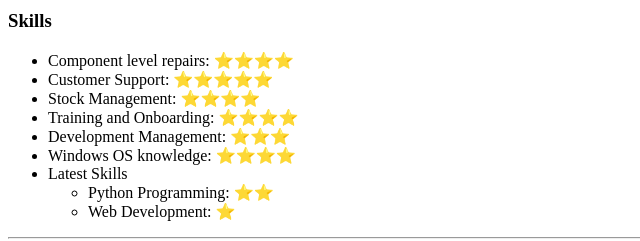
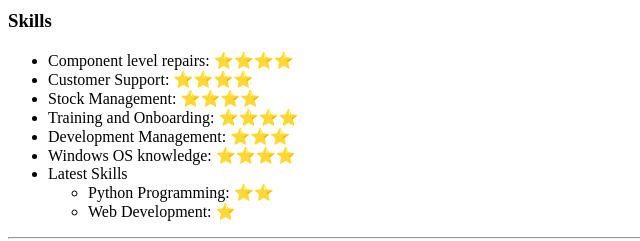
Before and after one commit to FlashiestUSB/Resume, a plain HTML site: page index.html in a window 1280 px wide. Shown: the part 1512-1753 px from the top of the page, 0-640 px from the left. Drawn offline with Linux system fonts and the light colour scheme.

Commit message:
Update index.html

```diff
--- a/index.html
+++ b/index.html
@@ -66,7 +66,7 @@
     <h3>Skills</h3>
     <ul>
         <li>Component level repairs: ⭐️⭐️⭐️⭐️</li>
-        <li>Customer Support: ⭐️⭐️⭐️⭐️⭐️</li>
+        <li>Customer Support: ⭐️⭐️⭐️⭐️</li>
         <li>Stock Management: ⭐️⭐️⭐️⭐️</li>
         <li>Training and Onboarding: ⭐️⭐️⭐️⭐️</li>
         <li>Development Management: ⭐️⭐️⭐️</li>
```
